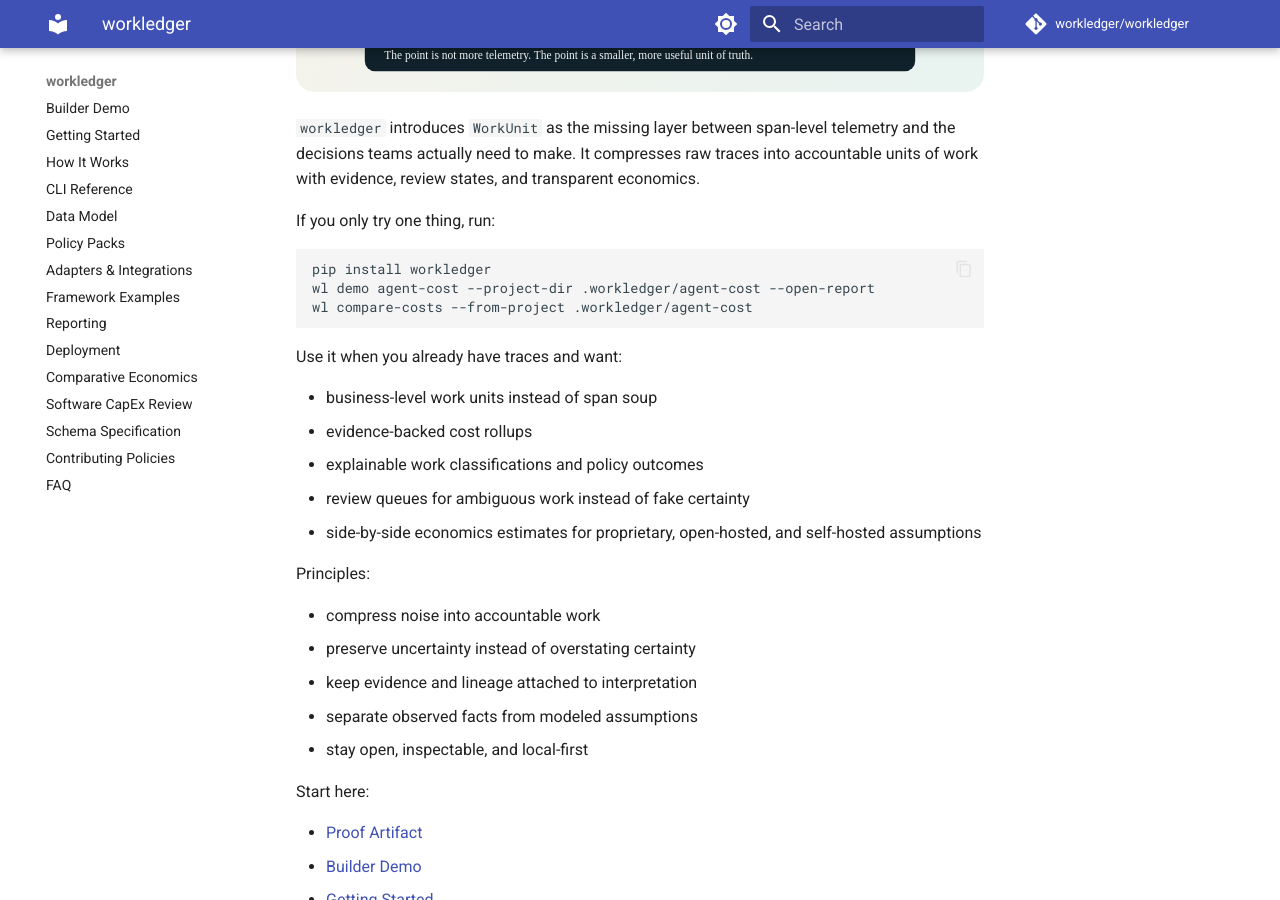
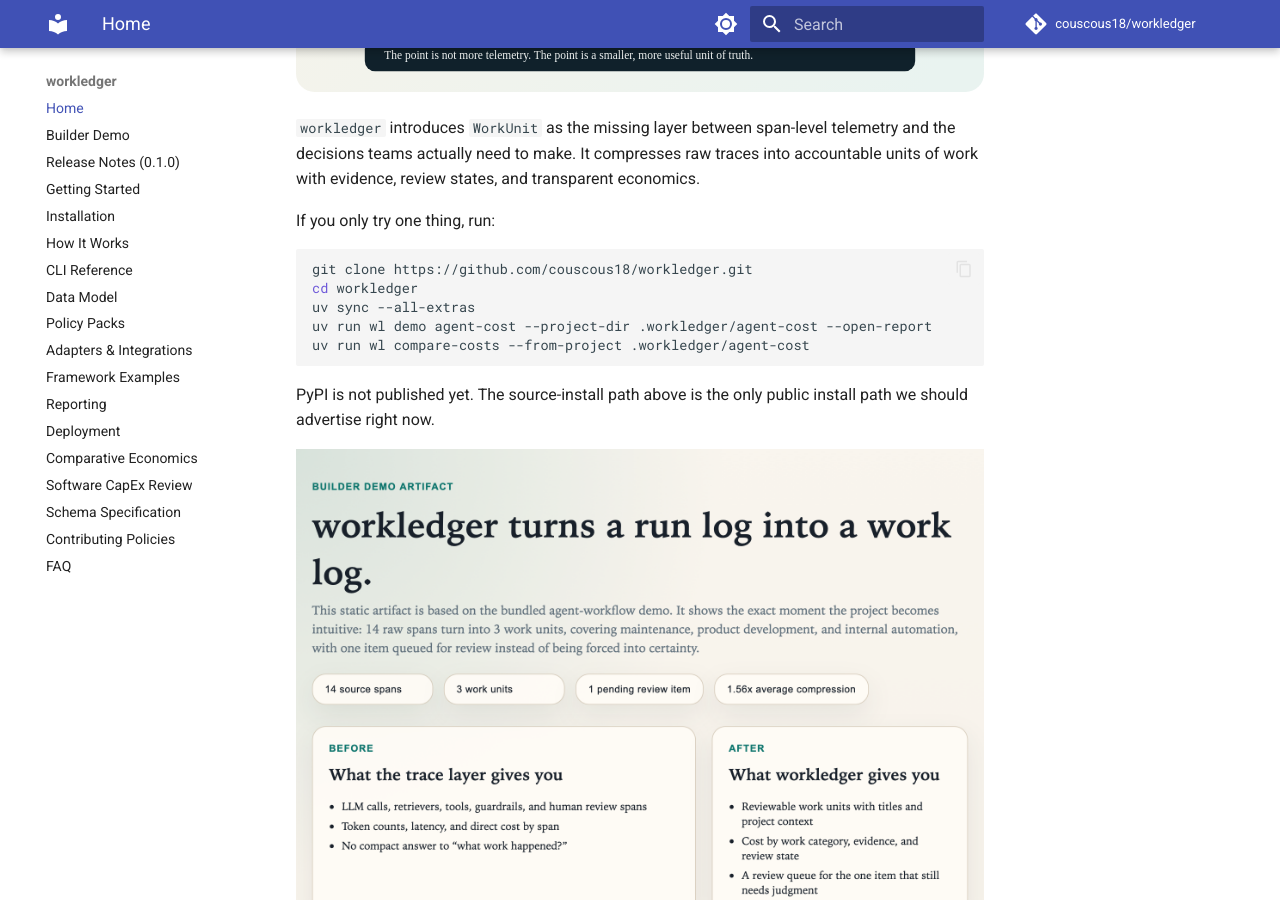
Before and after one commit to couscous18/workledger, an MkDocs documentation site: the page built from docs/index.md, in a window 1280 px wide and 900 px high, scrolled down 607 px. Built offline with MkDocs 1.6.1 and Material for MkDocs 9.7.7, drawn with Linux system fonts in a browser that asks for light colours; comment, search, counter and statistics services are not loaded.

Commit message:
Align public docs with source-only install and release assets

````diff
--- a/docs/index.md
+++ b/docs/index.md
@@ -11,10 +11,16 @@
 If you only try one thing, run:
 
 ```bash
-pip install workledger
-wl demo agent-cost --project-dir .workledger/agent-cost --open-report
-wl compare-costs --from-project .workledger/agent-cost
+git clone https://github.com/couscous18/workledger.git
+cd workledger
+uv sync --all-extras
+uv run wl demo agent-cost --project-dir .workledger/agent-cost --open-report
+uv run wl compare-costs --from-project .workledger/agent-cost
 ```
+
+PyPI is not published yet. The source-install path above is the only public install path we should advertise right now.
+
+![workledger demo screenshot](assets/workledger-demo-screenshot.png)
 
 Use it when you already have traces and want:
 
@@ -35,6 +41,7 @@ Principles:
 Start here:
 
 - [Proof Artifact](assets/builder-demo-report.html)
+- [Release Notes v0.1.0](releases/v0.1.0.md)
 - [Builder Demo](builder-demo.md)
 - [Getting Started](getting-started.md)
 - [How It Works](how-it-works.md)
--- a/mkdocs.yml
+++ b/mkdocs.yml
@@ -1,8 +1,8 @@
 site_name: workledger
-site_url: https://workledger.github.io/workledger/
+site_url: https://couscous18.github.io/workledger/
 site_description: Agent work ledger for AI systems
-repo_url: https://github.com/workledger/workledger
-repo_name: workledger/workledger
+repo_url: https://github.com/couscous18/workledger
+repo_name: couscous18/workledger
 edit_uri: edit/main/docs/
 
 theme:
@@ -32,8 +32,11 @@ theme:
         name: Switch to light mode
 
 nav:
+  - Home: index.md
   - Builder Demo: builder-demo.md
+  - Release Notes (0.1.0): releases/v0.1.0.md
   - Getting Started: getting-started.md
+  - Installation: installation.md
   - How It Works: how-it-works.md
   - CLI Reference: cli.md
   - Data Model: data-model.md
@@ -69,4 +72,4 @@ markdown_extensions:
 extra:
   social:
     - icon: fontawesome/brands/github
-      link: https://github.com/workledger/workledger
+      link: https://github.com/couscous18/workledger
````
Also changed, not shown: CONTRIBUTING.md (+5 -5 lines), README.md (+18 -22 lines), docs/getting-started.md (+8 -4 lines), docs/installation.md (+4 -0 lines), docs/releases/v0.1.0.md (added, +70 -0 lines), docs/software-capex.md (+4 -4 lines), pyproject.toml (+4 -4 lines), docs/assets/workledger-demo-screenshot.png (added), 4 other files.
